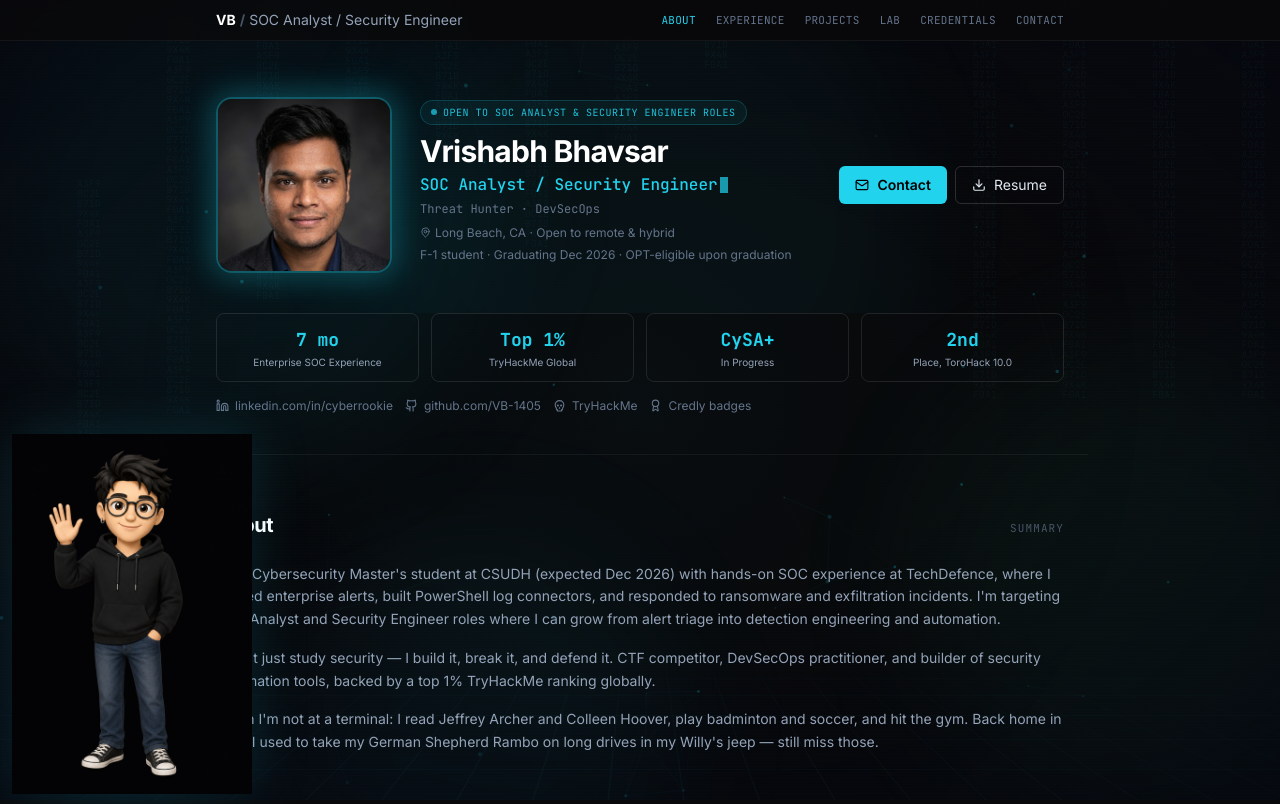
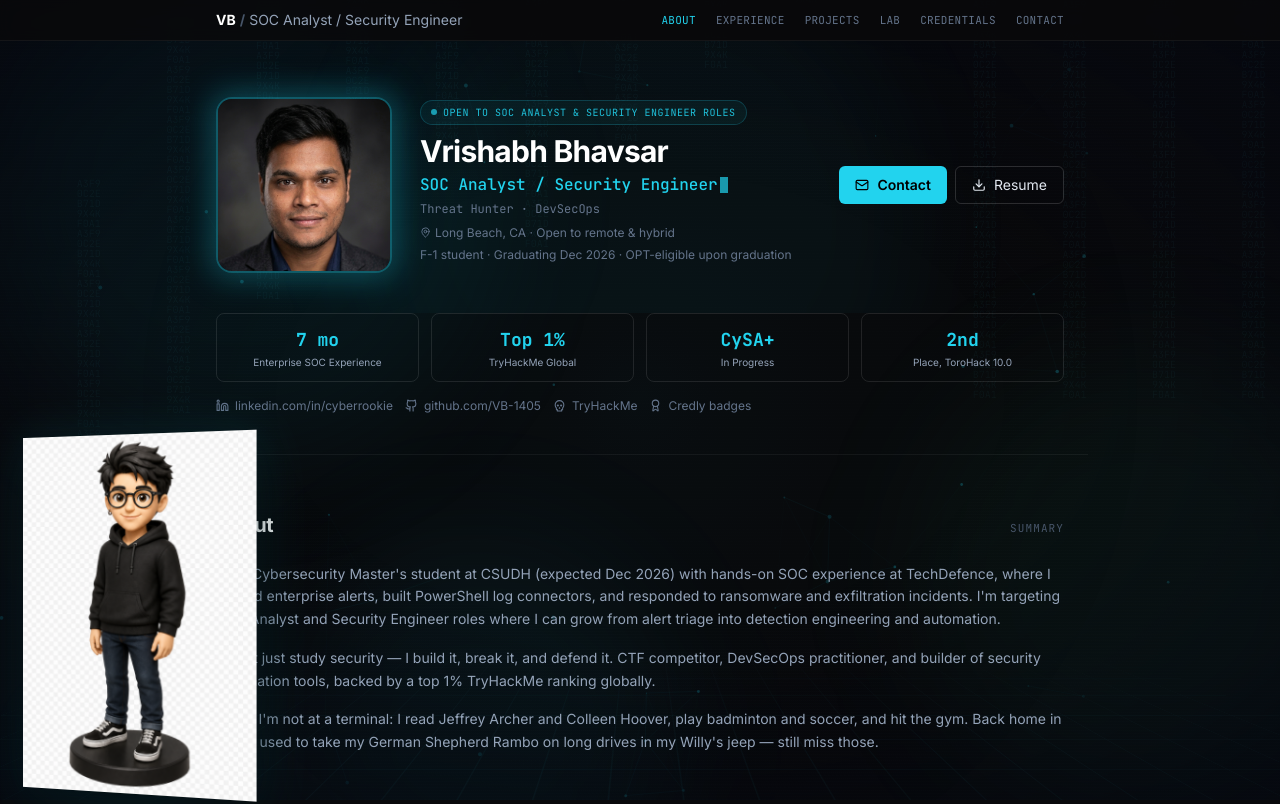
Before and after one commit to VB-1405/Portfolio_VB, a React (Vite) app: page / in a window 1280 px wide. Shown: the top 804 px of the page. Built offline with nearby package versions, Linux system fonts and the light colour scheme.

Commit message:
Render mascot as static 3D figurine with pose-swap wave
Replace flat full-body sway with two 3D figurine poses (idle and wave).
Remove cursor tilt and whole-body rotation; wave crossfades arm pose only.

Co-authored-by: Vrishabh Bhavsar <VB-1405@users.noreply.github.com>

```diff
--- a/src/components/Mascot.jsx
+++ b/src/components/Mascot.jsx
@@ -1,13 +1,10 @@
 import { useCallback, useEffect, useRef, useState } from "react";
 
-const clamp = (n, min, max) => Math.min(max, Math.max(min, n));
 const asset = (path) => `${import.meta.env.BASE_URL}${path.replace(/^\//, "")}`;
-const WAVE_MS = 900;
+const WAVE_MS = 1200;
 
-function useMascotMotion() {
-  const ref = useRef(null);
+function useMascotWave() {
   const waveTimer = useRef(null);
-  const [tilt, setTilt] = useState(0);
   const [waving, setWaving] = useState(false);
   const [reduceMotion, setReduceMotion] = useState(false);
 
@@ -24,70 +21,79 @@ function useMascotMotion() {
 
   useEffect(() => {
     if (reduceMotion) return undefined;
-    const greet = setTimeout(wave, 1400);
+    const greet = setTimeout(wave, 1600);
     return () => clearTimeout(greet);
   }, [reduceMotion, wave]);
 
-  useEffect(() => {
-    if (reduceMotion) return undefined;
-
-    const onMove = (e) => {
-      const el = ref.current;
-      if (!el) return;
-      const rect = el.getBoundingClientRect();
-      const cx = rect.left + rect.width / 2;
-      const dx = e.clientX - cx;
-      setTilt(clamp((dx / window.innerWidth) * 12, -6, 6));
-    };
-
-    window.addEventListener("mousemove", onMove, { passive: true });
-    return () => window.removeEventListener("mousemove", onMove);
-  }, [reduceMotion]);
-
   useEffect(() => () => clearTimeout(waveTimer.current), []);
 
-  return { ref, tilt, waving, wave, reduceMotion };
+  return { waving, wave, reduceMotion };
 }
 
 /**
- * Full-body Memoji companion fixed to the left edge of the viewport.
+ * Full-body 3D Memoji figurine fixed to the left edge — swaps to a wave pose, no body sway.
  */
 function MascotCompanion() {
-  const { ref, tilt, waving, wave } = useMascotMotion();
+  const { waving, wave } = useMascotWave();
 
   return (
     <div className="hidden xl:block fixed left-0 bottom-0 z-30 pointer-events-none">
       <button
-        ref={ref}
         type="button"
         onMouseEnter={wave}
         onFocus={wave}
         onClick={wave}
         aria-label="Profile mascot — Vrishabh Bhavsar, wave hello"
-        className="pointer-events-auto relative cursor-pointer border-0 bg-transparent p-0 pl-3 pb-0 outline-none focus-visible:ring-2 focus-visible:ring-cyan-400/60 focus-visible:ring-offset-2 focus-visible:ring-offset-zinc-950 rounded-lg"
+        className="pointer-events-auto relative cursor-pointer border-0 bg-transparent p-0 pl-4 pb-0 outline-none focus-visible:ring-2 focus-visible:ring-cyan-400/60 focus-visible:ring-offset-2 focus-visible:ring-offset-zinc-950 rounded-lg"
+        style={{ perspective: "900px" }}
       >
         <div
-          className="absolute bottom-6 left-1/2 -translate-x-1/2 w-28 h-8 bg-cyan-400/20 blur-2xl rounded-full"
+          className="absolute bottom-4 left-1/2 -translate-x-1/2 w-32 h-10 bg-cyan-400/25 blur-2xl rounded-full"
           aria-hidden="true"
         />
-        <img
-          src={asset("memoji-full.png")}
-          alt=""
+        <div
+          className="absolute bottom-0 left-1/2 -translate-x-1/2 w-20 h-3 rounded-[100%] bg-black/50 blur-sm"
           aria-hidden="true"
-          draggable={false}
-          className={`relative block h-[min(62vh,460px)] w-auto max-w-[min(28vw,240px)] object-contain object-bottom drop-shadow-[0_0_28px_rgba(34,211,238,0.15)] transition-transform duration-300 ease-out ${waving ? "animate-wave" : ""}`}
-          style={{
-            transform: waving ? undefined : `rotate(${tilt * 0.6}deg)`,
-            transformOrigin: "bottom center",
-          }}
         />
+
+        <div
+          className="relative h-[min(62vh,460px)] w-[min(28vw,240px)]"
+          style={{ transform: "rotateY(-14deg)", transformStyle: "preserve-3d" }}
+        >
+          <img
+            src={asset("memoji-figurine.png")}
+            alt=""
+            aria-hidden="true"
+            draggable={false}
+            className={`absolute inset-0 h-full w-full object-contain object-bottom transition-opacity duration-300 ease-out ${
+              waving ? "opacity-0" : "opacity-100"
+            }`}
+            style={{
+              filter:
+                "drop-shadow(0 18px 28px rgba(0,0,0,0.55)) drop-shadow(0 0 22px rgba(34,211,238,0.12))",
+            }}
+          />
+          <img
+            src={asset("memoji-figurine-wave.png")}
+            alt=""
+            aria-hidden="true"
+            draggable={false}
+            className={`absolute inset-0 h-full w-full object-contain object-bottom transition-opacity duration-300 ease-out ${
+              waving ? "opacity-100" : "opacity-0"
+            }`}
+            style={{
+              filter:
+                "drop-shadow(0 18px 28px rgba(0,0,0,0.55)) drop-shadow(0 0 22px rgba(34,211,238,0.12))",
+            }}
+          />
+        </div>
       </button>
     </div>
   );
 }
 
 /**
- * Mascot — Memoji companion on large screens (left side, full body).
+ * Mascot — 3D Memoji figurine companion on large screens (left side).
  */
 export default function Mascot({ variant = "companion" }) {
   if (variant === "companion") return <MascotCompanion />;
```
Also changed, not shown: public/memoji-figurine-wave.png (added), public/memoji-figurine.png (added).
